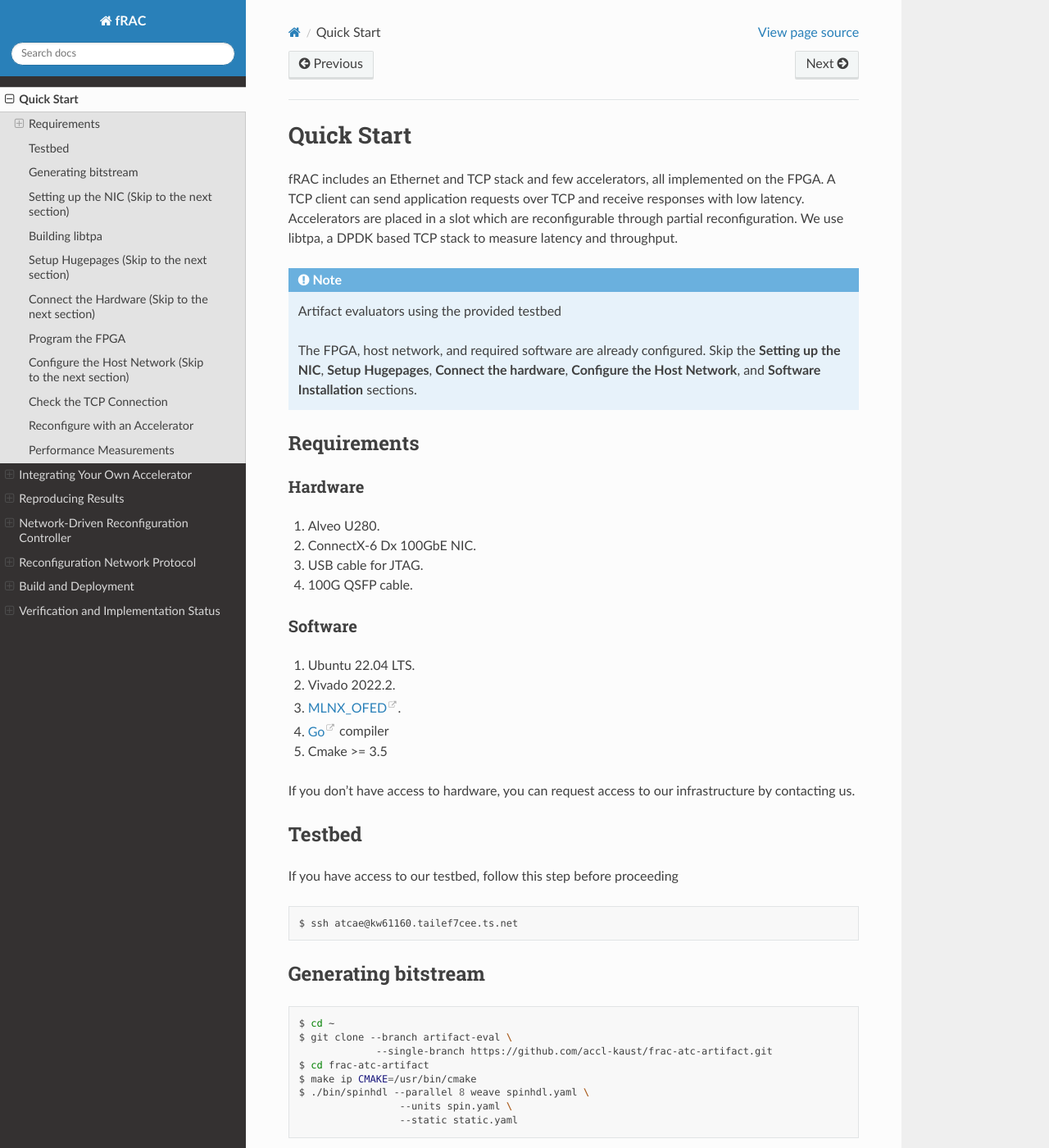
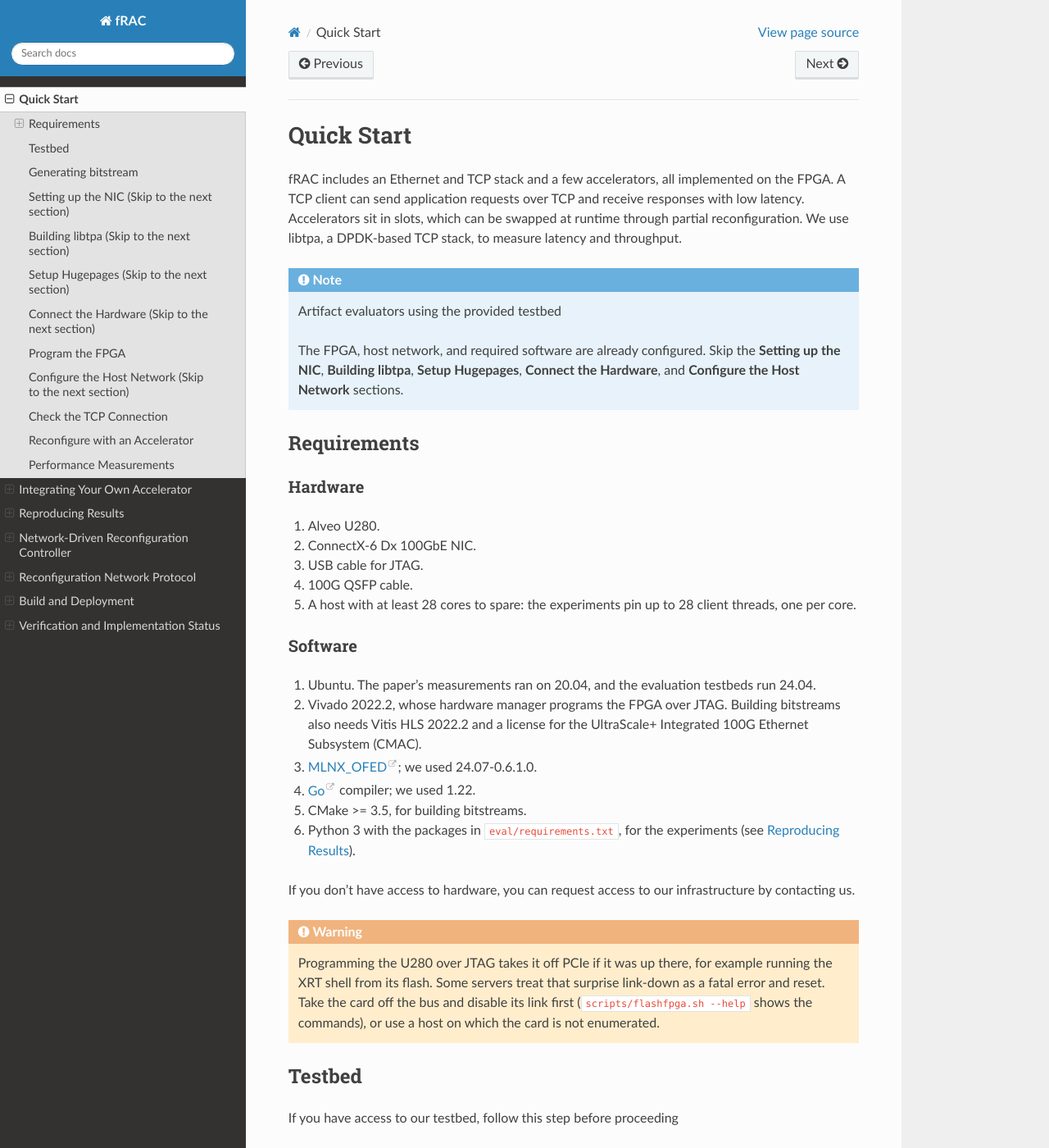
Before and after one commit to accl-kaust/frac-atc-artifact, a Sphinx documentation site: the page built from docs/quick-start.rst, in a window 1280 px wide and 1400 px high. Shown: the whole window at 82% size. Built offline with Sphinx 7.4.7 and the Read the Docs theme 3.1.0, drawn with Linux system fonts in a browser that asks for light colours; some of the changed text lies outside the part shown.

Commit message:
update quick-start

```diff
--- a/docs/quick-start.rst
+++ b/docs/quick-start.rst
@@ -1,15 +1,16 @@
 Quick Start
 ===========
 
-fRAC includes an Ethernet and TCP stack and few accelerators, all implemented on the FPGA.
+fRAC includes an Ethernet and TCP stack and a few accelerators, all implemented on the FPGA.
 A TCP client can send application requests over TCP and receive responses with low latency.
-Accelerators are placed in a slot which are reconfigurable through partial reconfiguration.
-We use libtpa, a DPDK based TCP stack to measure latency and throughput.
+Accelerators sit in slots, which can be swapped at runtime through partial reconfiguration.
+We use libtpa, a DPDK-based TCP stack, to measure latency and throughput.
 
 .. note:: Artifact evaluators using the provided testbed
 
    The FPGA, host network, and required software are already configured.
-   Skip the **Setting up the NIC**, **Setup Hugepages**, **Connect the hardware**, **Configure the Host Network**, and **Software Installation** sections.
+   Skip the **Setting up the NIC**, **Building libtpa**, **Setup Hugepages**,
+   **Connect the Hardware**, and **Configure the Host Network** sections.
 
 Requirements
 ------------
@@ -21,17 +22,33 @@
 2. ConnectX-6 Dx 100GbE NIC.
 3. USB cable for JTAG.
 4. 100G QSFP cable.
+5. A host with at least 28 cores to spare: the experiments pin up to 28 client
+   threads, one per core.
 
 Software
 ~~~~~~~~
 
-1. Ubuntu 22.04 LTS.
-2. Vivado 2022.2.
-3. `MLNX_OFED <https://network.nvidia.com/products/infiniband-drivers/linux/mlnx_ofed/>`_.
-4. `Go <https://go.dev/doc/install>`_ compiler
-5. Cmake >= 3.5
+1. Ubuntu. The paper's measurements ran on 20.04, and the evaluation testbeds
+   run 24.04.
+2. Vivado 2022.2, whose hardware manager programs the FPGA over JTAG. Building
+   bitstreams also needs Vitis HLS 2022.2 and a license for the UltraScale+
+   Integrated 100G Ethernet Subsystem (CMAC).
+3. `MLNX_OFED <https://network.nvidia.com/products/infiniband-drivers/linux/mlnx_ofed/>`_;
+   we used 24.07-0.6.1.0.
+4. `Go <https://go.dev/doc/install>`_ compiler; we used 1.22.
+5. CMake >= 3.5, for building bitstreams.
+6. Python 3 with the packages in ``eval/requirements.txt``, for the experiments
+   (see :doc:`reproducing-results`).
 
 If you don't have access to hardware, you can request access to our infrastructure by contacting us.
+
+.. warning::
+
+   Programming the U280 over JTAG takes it off PCIe if it was up there, for
+   example running the XRT shell from its flash. Some servers treat that
+   surprise link-down as a fatal error and reset. Take the card off the bus
+   and disable its link first (``scripts/flashfpga.sh --help`` shows the
+   commands), or use a host on which the card is not enumerated.
 
 Testbed
 -------
@@ -61,11 +78,18 @@
 
 
 Setting up the NIC (Skip to the next section)
-------------------
+---------------------------------------------
 
-Make sure you have a ConnectX-6 Dx, other NICs might also work but we haven't tested anything else yet.
+Make sure you have a ConnectX-6 Dx; other NICs might also work, but we haven't tested them.
 
-Download `MLNX_OFED <https://network.nvidia.com/products/infiniband-drivers/linux/mlnx_ofed/>`_.
+Download `MLNX_OFED <https://network.nvidia.com/products/infiniband-drivers/linux/mlnx_ofed/>`_
+for your Ubuntu release. The commands below are for version 24.07-0.6.1.0 on
+Ubuntu 22.04; change the file names to match yours.
+
+.. warning::
+
+   ``mlnxofedinstall`` replaces the distribution's RDMA and NIC driver
+   packages with its own.
 
 .. code-block:: sh
 
@@ -74,43 +98,49 @@
    $ cd MLNX_OFED_LINUX-24.07-0.6.1.0-ubuntu22.04-x86_64
    $ sudo ./mlnxofedinstall --dpdk --upstream-libs
 
-Install libtpa build dependencies
+Building libtpa (Skip to the next section)
+------------------------------------------
+
+The client we measure with, fperf, is part of our libtpa fork. Clone it and
+install its build dependencies:
 
 .. code-block:: sh
 
-   $ cd ~/libtpa
+   $ cd ~
+   $ git clone --branch frac_hdr_fmt \
+                --single-branch https://github.com/accl-kaust/libtpa.git
+   $ cd libtpa
+   $ git checkout 2f81dd4    # the commit this artifact was tested with
    $ sudo ./buildtools/install-dep.deb.sh --with-meson
 
-Building libtpa
----------------
+Then build and install it:
 
 .. code-block:: sh
 
    # export or add to ~/.bashrc or ~/.zshrc
-   $ cd ~
    $ export DPDK_VERSION=v22.11
-   $ git clone --branch frac_hdr_fmt \
-                --single-branch https://github.com/accl-kaust/libtpa.git
-   $ cd libtpa
    $ make
    $ make install
 
 Setup Hugepages  (Skip to the next section)
 -------------------------------------------
 
-Allocate hugepages for libtpa's DPDK memory pools. Please adjust the number of pages according to available DRAM
+Allocate hugepages for libtpa's DPDK memory pools. Please adjust the number of
+pages according to available DRAM. Each fperf process takes 8 GB of them
+(``socket-mem = 8192`` in ``TPA_CFG``), and the mixed-workload and scalability
+experiments run four at once, so we allocate 20000 pages (40 GB).
 
 .. code-block:: sh
 
-   # allocating 2000 hugepages each 2MB
+   # allocating 20000 hugepages each 2MB, after the kernel parameters already there
    # please allocate more if required
-   $ sudo sed -i.bak 's|^GRUB_CMDLINE_LINUX=.*|GRUB_CMDLINE_LINUX="default_hugepagesz=2M hugepagesz=2M hugepages=2000"|' \
+   $ sudo sed -i.bak 's|^GRUB_CMDLINE_LINUX="\(.*\)"|GRUB_CMDLINE_LINUX="\1 default_hugepagesz=2M hugepagesz=2M hugepages=20000"|' \
               /etc/default/grub
    $ sudo update-grub
    $ sudo reboot
 
 Connect the Hardware  (Skip to the next section)
------------------------------------------------
+------------------------------------------------
 
 1. Connect (``qsfp0``) (port 0) of U280 to the ConnectX-6 Dx with 100G QSFP cable.
 2. Connect the U280's JTAG USB interface to the machine.
@@ -118,7 +148,9 @@
 Program the FPGA
 ----------------
 
-Program the Alveo U280 FPGA with the generated bitstream. We have a shell script to this. The full bitstreams come with default accelerators with ID:0 in ``spinhdl.yaml``.
+Program the Alveo U280 FPGA with the full image. We have a shell script for
+this. The full image starts with top_k, the first accelerator listed for each
+cell in ``spinhdl.yaml``, in every slot.
 
 .. code-block:: sh
 
@@ -130,9 +162,13 @@
    programming ~/frac-atc-artifact/example/frac/jtag/frac.bit
    PROGRAM_OK: xcu280_u55c_0
 
+``programfpga.sh`` uses the Vivado in ``/tools/Xilinx/Vivado/2022.2``. Set
+``VIVADO_ROOT`` if yours is elsewhere, and ``HW_TARGET`` if the host has more
+than one JTAG cable; ``--help`` lists the options.
+
 .. note::
 
-   Wait a few seconds after flashing the FPGA before sending it any packets
+   Wait a few seconds after programming the FPGA before sending it any packets
    or requests.
 
 Configure the Host Network  (Skip to the next section)
@@ -140,9 +176,12 @@
 
 The checked-in fRAC design uses FPGA address ``172.24.1.52`` and TCP port
 ``2888``. Configure the connected host interface with a different address in
-the same subnet. The example uses ``172.24.1.2/24``.
+the same subnet. The example uses ``172.24.1.2/24``. The MTU must be at least
+8232, because fRAC's TCP stack sends 8192-byte segments; we use 9000.
 
-You will need the ConnectX-6 Dx interface connected to the Alveo U280 by a QSFP cable. We prefer configuring network interface through netplan.
+You will need the ConnectX-6 Dx interface connected to the Alveo U280 by a
+QSFP cable. We configure it through netplan; add it to your netplan file and
+keep what is already there.
 
 .. code-block:: sh
 
@@ -154,10 +193,10 @@
       version: 2
       renderer: NetworkManager
       ethernets:
-        enp33s0f0np0: # ConnectX-6 Dx Intf to U280
-        dhcp4: no
-        addresses: [172.24.1.2/24]
-        mtu: 9000
+        enp33s0f0np0: # ConnectX-6 Dx interface cabled to the U280
+          dhcp4: no
+          addresses: [172.24.1.2/24]
+          mtu: 9000
 
 Now apply network settings
 
@@ -175,7 +214,7 @@
 
    $ ping 172.24.1.52
 
-If ping is sucessfull then your machine can reach FPGA and possibly fRAC.
+If ping succeeds, your machine can reach the FPGA and possibly fRAC.
 
 You can also send some test packets to fRAC accelerators and see if they are live.
 
@@ -184,7 +223,9 @@
    $ cd ~/frac-atc-artifact
    $ go run ./scripts/testfuncs.go -slots 0,1 -counter
 
-You will get a response something like this.
+You will get a response something like this. Both slots hold top_k, which
+answers with a single line that ``testfuncs`` does not recognise; the 300 ms is
+``testfuncs`` waiting for further lines that do not come. Both are expected.
 
 .. code-block:: output
 
@@ -253,7 +294,8 @@
 .. note::
 
    Before proceeding, make sure the ``pattern`` function is loaded into at
-   least one slot. It echoes requests back to the client.
+   least one slot. It echoes requests back to the client. The command below
+   sends to slot 1 (``-K 1``), which the previous step loaded.
 
 
 We measure performance with our libtpa based perf tool.
@@ -268,6 +310,10 @@
 
    $ sudo TPA_ID=client TPA_ETH_DEV=enp33s0f0np0 TPA_CFG="tcp {tso = 0; } dpdk { socket-mem = 8192; mbuf_mem_size = 6GB; }" ~/.local/bin/tpa run build/bin/app/fperf -c 172.24.1.52 -p 2888 -t rr -d 5 -n 22 -S 0 -m 4096 -X 4096 -R 4096  -Z 1 -K 1
 
+Each line reports one client's latency and throughput for one second, and the
+``Total-Throughput`` lines the sum over all clients. The first second's
+numbers are not meaningful; ignore them.
+
 .. code-block:: output
 
     2 RR .0 min=6.91us avg=7.83us max=842.24us read(Gbits/sec)=4.130 write(Gbits/sec)=4.130 count=126025
```
Also changed, not shown: other parts of docs/quick-start.rst (+1 -1 lines).
